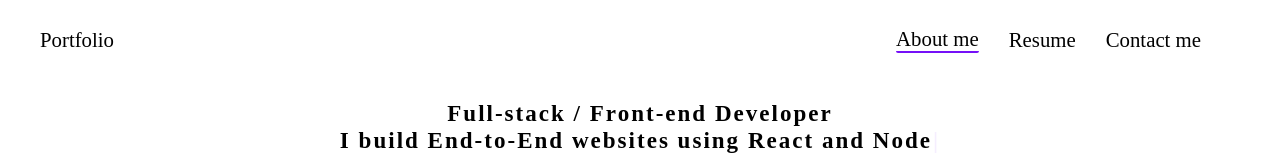
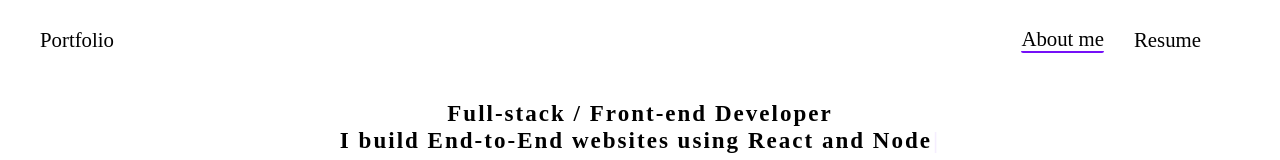
Before and after one commit to Ozshurki/portfolio, a React (Create React App) app: page /about-me in a window 1280 px wide. Shown: the top 160 px of the page. Built offline with nearby package versions, Linux system fonts and the light colour scheme.

Commit message:
Added download resume link

```diff
--- a/src/App.tsx
+++ b/src/App.tsx
@@ -2,7 +2,7 @@ import React from 'react';
 import {Routes, Route, Navigate} from "react-router-dom";
 import {useSelector} from "react-redux";
 
-import Intro from "./pages/Intro";
+import Intro from "./pages/Intro/Intro";
 import Header from "./components/header/Header";
 import ScrollToTop from "./components/scroll-to-top/ScrollToTop";
 import Modal from "./components/modal/Modal";
@@ -23,7 +23,6 @@ const App: React.FC = () => {
             <ScrollToTop/>
             <Routes>
                 <Route path="/about-me" element={<Intro/>}/>
-                <Route path="/resume" element={<Intro/>}/>
                 <Route path="*" element={<Navigate to="/about-me"/>}/>
             </Routes>
             <ScrollUpBtn/>
--- a/src/components/footer/footer.css
+++ b/src/components/footer/footer.css
@@ -2,7 +2,7 @@
 
 .footer{
     width: 100vw;
-    min-height: 250px;
+    min-height: 200px;
     background: #7510F7;
     display: flex;
     flex-direction: column;
@@ -12,7 +12,7 @@
 }
 
 .footer > p{
-    margin-top: 20px;
+    margin-top: 10px;
     color: #fff;
     font-weight: 300;
     font-size: 1.3rem;
--- a/src/components/header/Header.tsx
+++ b/src/components/header/Header.tsx
@@ -1,22 +1,22 @@
 import {motion} from "framer-motion";
 import React, {useState} from "react";
+import {FiDownload} from "react-icons/fi";
 
 
 import "./header.css";
 import HeaderBtn from "./header-btn/HeaderBtn";
 import classNames from "classnames";
 
-
 const Header: React.FC = () => {
 
     const [isScroll, setIsScroll] = useState<boolean>(false);
 
-    const changeBackGround = () =>{
-        if(window.scrollY > 90)
-            setIsScroll(true)
+    const changeBackGround = () => {
+        if (window.scrollY > 90)
+            setIsScroll(true);
         else
             setIsScroll(false);
-    }
+    };
 
     window.addEventListener('scroll', changeBackGround);
 
@@ -25,23 +25,27 @@ const Header: React.FC = () => {
             <motion.div className="logo"
                         initial="hidden"
                         animate={{y: 0, opacity: 1, transition: {delay: 0.1, type: "spring", duration: 0.6}}}
-            >Portfolio</motion.div>
+            >Portfolio
+            </motion.div>
             <div className="header-content">
                 <HeaderBtn className="about-me"
                            text="About me"
                            sliceRange={9}
                            delay={0.3}
                            path="/about-me"/>
-                <HeaderBtn className="resume"
-                           text="Resume"
-                           sliceRange={7}
-                           delay={0.4}
-                           path="/resume"/>
-                <HeaderBtn className="contact-me"
-                           text="Contact me"
-                           sliceRange={11}
-                           delay={0.5}
-                           path="/contact-me"/>
+                <motion.div className="download-link"
+                            initial={{
+                                y: "-100vh",
+                                opacity: 0
+                            }}
+                            animate={{y: 0, opacity: 1, transition: {delay: 0.4, type: "spring", duration: 0.6}}}
+                            whileHover={{scale: 1.2, type: "spring"}}>
+                    <motion.a href="/files/Oz_Shurki_CV.pdf"
+                              download
+                              whileHover={{scale: 1.2}}>
+                        Resume
+                    </motion.a>
+                </motion.div>
             </div>
         </div>
     )
--- a/src/components/header/header.css
+++ b/src/components/header/header.css
@@ -54,6 +54,7 @@
 
 .header a{
     text-decoration: none;
+    color: black;
 }
 
 @media (max-width: 700px){
--- a/src/components/side-bar/SideBar.Style.tsx
+++ b/src/components/side-bar/SideBar.Style.tsx
@@ -73,7 +73,7 @@ export const MainContent = styled.div`
   justify-content: space-evenly;
   overflow: hidden;
 
-  & div{
+  & div, a{
     width: 200px;
     height: 40px;
   }
@@ -106,6 +106,11 @@ export const MainContent = styled.div`
     align-items: center;
   }
 
+  & a{
+    text-decoration: none;
+    color: black;
+  }
+
   @media (max-width: 700px) {
     display: flex;
     flex-direction: column;
--- a/src/components/side-bar/SideBar.tsx
+++ b/src/components/side-bar/SideBar.tsx
@@ -1,9 +1,10 @@
-import React, {useEffect, useState} from 'react';
+import React, {useState} from 'react';
 import {BsPersonLinesFill} from "react-icons/bs";
 import {BiFile} from "react-icons/bi";
-import {MdAlternateEmail} from "react-icons/md";
+
 
 import {Sidebar, Hamburger, MainContent} from "./SideBar.Style"
+import {motion} from "framer-motion";
 
 
 const SideBar: React.FC = () => {
@@ -26,11 +27,10 @@ const SideBar: React.FC = () => {
                 </div>
                 <div className="item">
                     <div className="icon"><BiFile size="1.6rem"/></div>
-                    <div className="item-text">Resume</div>
-                </div>
-                <div className="item">
-                    <div className="icon"><MdAlternateEmail size="1.4rem"/></div>
-                    <div className="item-text">Contact me</div>
+                    <a className="item-text" href="/files/Oz_Shurki_CV.pdf"
+                              download>
+                        Resume
+                    </a>
                 </div>
             </MainContent>
         </Sidebar>
--- a/src/index.css
+++ b/src/index.css
@@ -28,3 +28,15 @@ body {
     overflow-x: hidden;
     transition: all .5s;
 }
+
+body::-webkit-scrollbar {
+    width: 8px; /* width of the entire scrollbar */
+}
+body::-webkit-scrollbar-track {
+    background: white;        /* color of the tracking area */
+}
+body::-webkit-scrollbar-thumb {
+    background-color: black;    /* color of the scroll thumb */
+    border-radius: 20px;       /* roundness of the scroll thumb */
+    border: 3px solid black;  /* creates padding around scroll thumb */
+}
--- a/src/pages/intro.css
+++ b/src/pages/Intro/intro.css
@@ -6,5 +6,5 @@
     display: flex;
     flex-direction: column;
     align-items: center;
-
+    flex:1;
 }
```
Also changed, not shown: src/pages/Intro/Intro.tsx (renamed from src/pages/Intro.tsx, +4 -4 lines), 1 other file (tests, documents, lock files or other folders).
